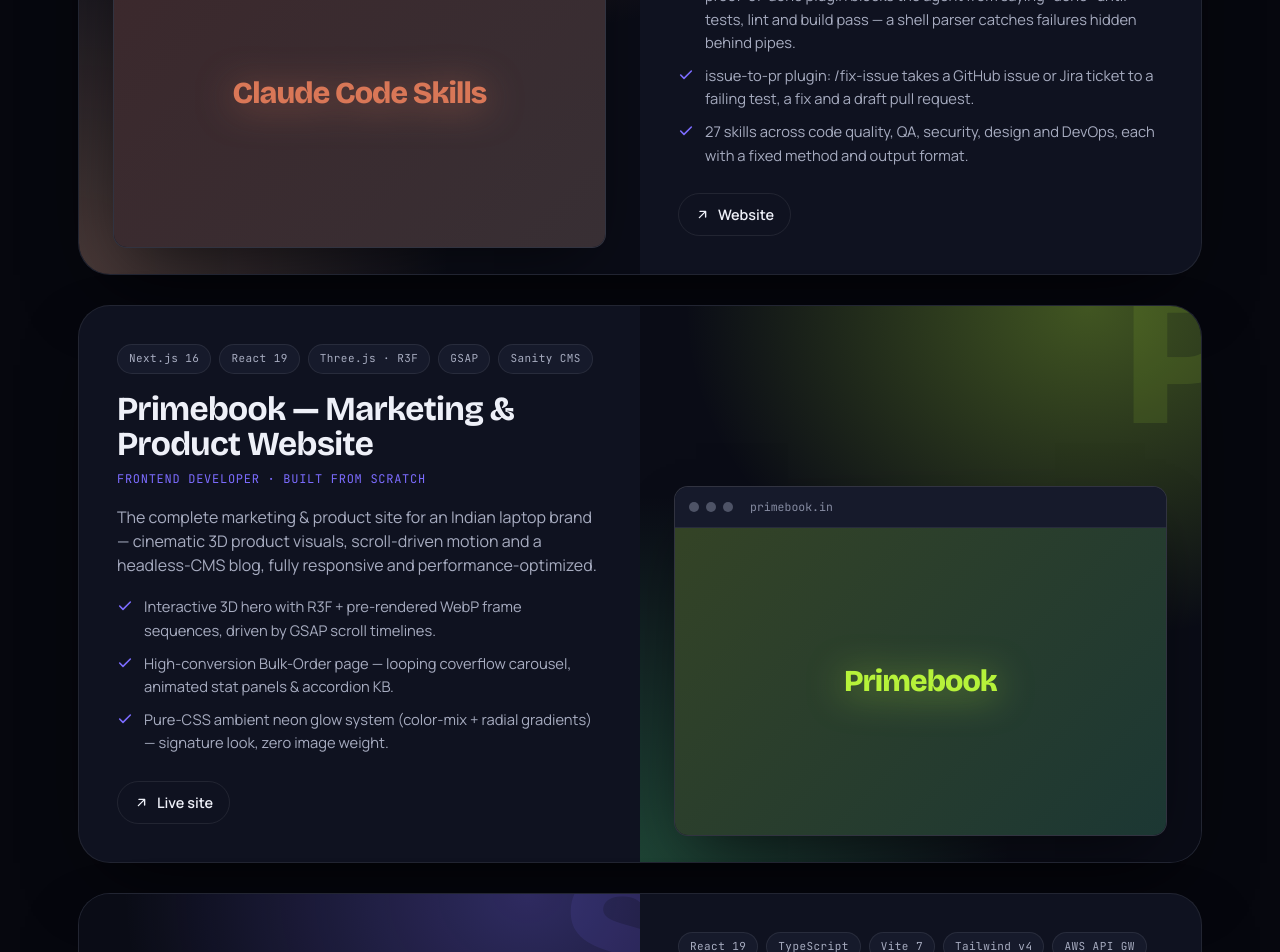
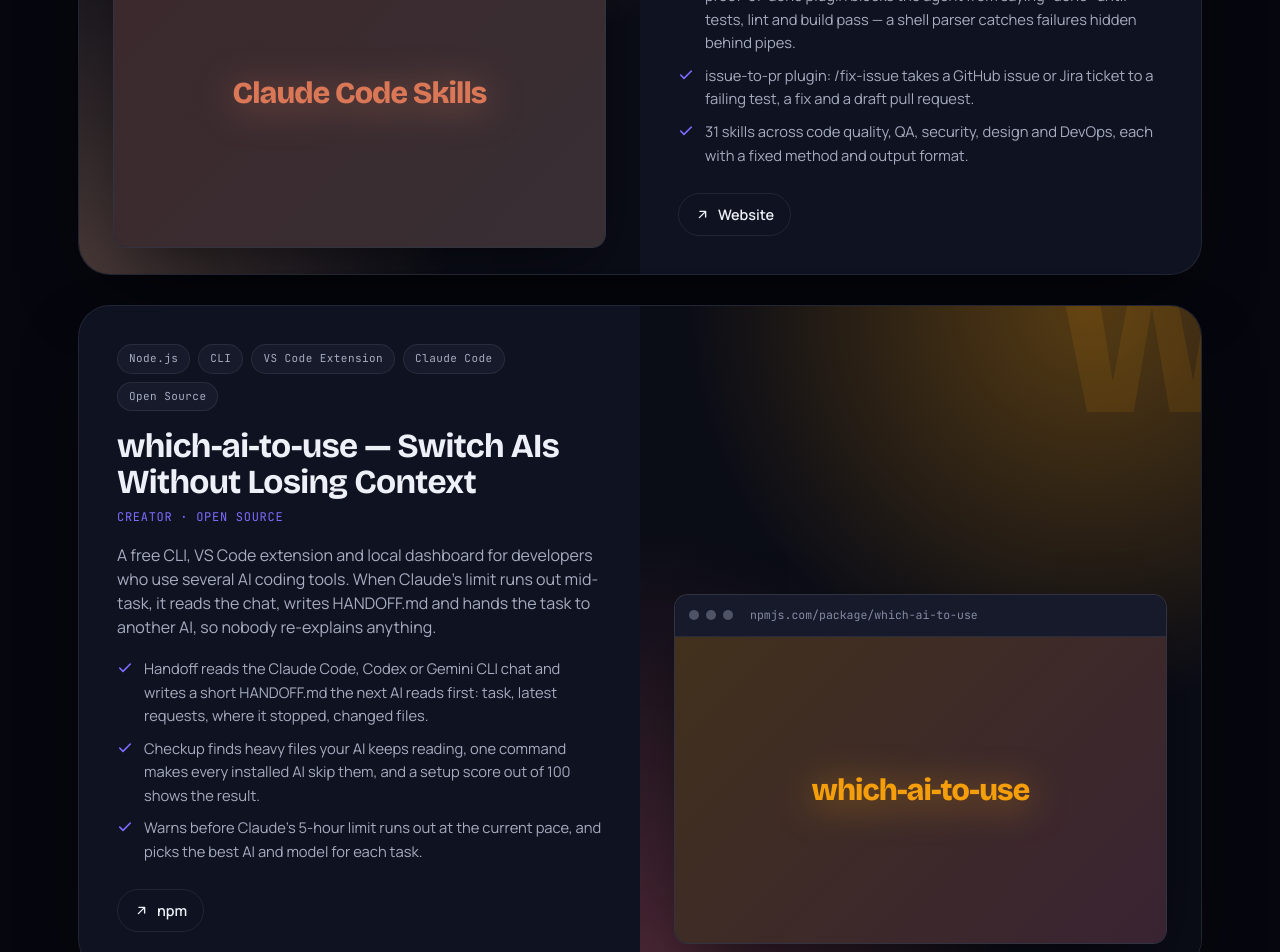
Before and after one commit to WST2002/WST2002.github.io, a Next.js app: page / in a window 1280 px wide. Shown: the part 1640-2592 px from the top of the page. Built offline with nearby package versions, Linux system fonts and the light colour scheme; no server answers.

Commit message:
Add which-ai-to-use as a featured project and count 31 skills

```diff
--- a/src/content/projects.ts
+++ b/src/content/projects.ts
@@ -10,15 +10,33 @@
     url: "wst2002.github.io/claude-code-skills",
     brand: "Claude Code Skills",
     description:
-      "27 free skills and 2 plugins that make AI coding agents reliable — code review, security audit, Figma design compare, QA test cases, and /fix-issue from ticket to tested pull request. Install with one command.",
+      "31 free skills and 2 plugins that make AI coding agents reliable — code review, security audit, Figma design compare, QA test cases, and /fix-issue from ticket to tested pull request. Install with one command.",
     tags: ["Claude Code", "Node.js", "Agent Skills", "Hooks", "Open Source"],
     highlights: [
       "proof-of-done plugin blocks the agent from saying \"done\" until tests, lint and build pass — a shell parser catches failures hidden behind pipes.",
       "issue-to-pr plugin: /fix-issue takes a GitHub issue or Jira ticket to a failing test, a fix and a draft pull request.",
-      "27 skills across code quality, QA, security, design and DevOps, each with a fixed method and output format.",
+      "31 skills across code quality, QA, security, design and DevOps, each with a fixed method and output format.",
     ],
     link: { label: "Website", href: "https://wst2002.github.io/claude-code-skills/" },
     accent: { from: "#d97757", to: "#f2b38f" },
+  },
+  {
+    id: "which-ai-to-use",
+    glyph: "W",
+    title: "which-ai-to-use — Switch AIs Without Losing Context",
+    role: "Creator · open source",
+    url: "npmjs.com/package/which-ai-to-use",
+    brand: "which-ai-to-use",
+    description:
+      "A free CLI, VS Code extension and local dashboard for developers who use several AI coding tools. When Claude's limit runs out mid-task, it reads the chat, writes HANDOFF.md and hands the task to another AI, so nobody re-explains anything.",
+    tags: ["Node.js", "CLI", "VS Code Extension", "Claude Code", "Open Source"],
+    highlights: [
+      "Handoff reads the Claude Code, Codex or Gemini CLI chat and writes a short HANDOFF.md the next AI reads first: task, latest requests, where it stopped, changed files.",
+      "Checkup finds heavy files your AI keeps reading, one command makes every installed AI skip them, and a setup score out of 100 shows the result.",
+      "Warns before Claude's 5-hour limit runs out at the current pace, and picks the best AI and model for each task.",
+    ],
+    link: { label: "npm", href: "https://www.npmjs.com/package/which-ai-to-use" },
+    accent: { from: "#f59e0b", to: "#fb7185" },
   },
   {
     id: "primebook",
```
